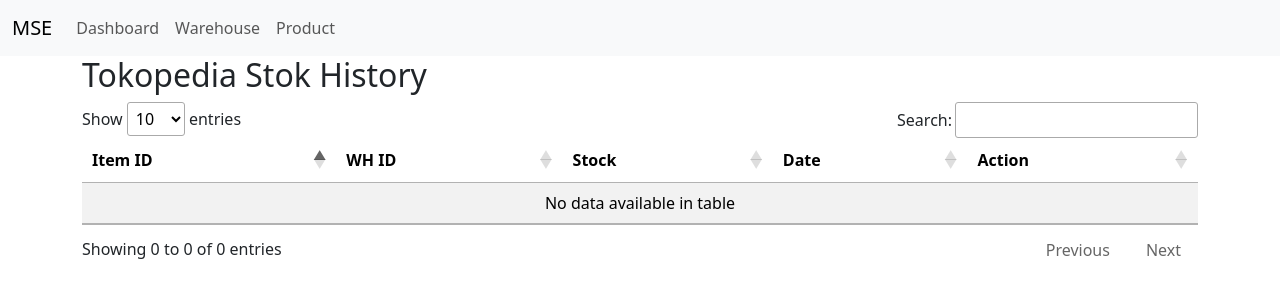
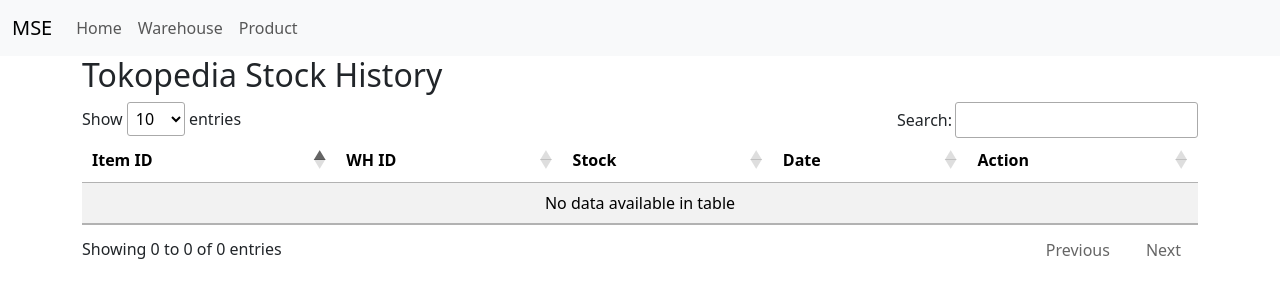
Before and after one commit to timgio26/SMP, a Flask app: page /stokhist in a window 1280 px wide. Shown: the top 300 px of the page. Run offline with Flask 3, Linux system fonts and the light colour scheme; data that the repository does not hold is empty; some libraries are stand-ins or nearby versions.

Commit message:
mod stok

```diff
--- a/app/routes.py
+++ b/app/routes.py
@@ -78,7 +78,7 @@
 
 @app.route('/')
 def index():
-    return redirect(url_for('stokhist'))
+    return render_template('home.html')
 
 @app.route('/<id>')
 def dash(id):
@@ -101,7 +101,18 @@
     print(date.today())
     df=Stok.query.all()
     # df=Stok.query.filter((Stok.stok_date==date.today())&(Stok.item_qty==0)).all()
-    return render_template('stokhist.html',df=df)
+    return render_template('stokhist.html',df=df,title="Tokopedia Stock History")
+
+@app.route('/oostoday')
+def oostoday():
+    if request.args.get('whid'):
+        df=Stok.query.filter((Stok.stok_date==date.today())&
+                             (Stok.item_qty==0)&
+                             (Stok.wh_id==request.args.get('whid'))).all()
+        return render_template('stokhist.html',df=df)
+    else:
+        df=Stok.query.filter((Stok.stok_date==date.today())&(Stok.item_qty==0)).all()
+        return render_template('stokhist.html',df=df,title="OOS Today")
 
 @app.route('/delstokhist/<id>')
 def delstokhist(id):
--- a/app/templates/base.html
+++ b/app/templates/base.html
@@ -21,14 +21,14 @@
 <body>
     <nav class="navbar navbar-expand-lg bg-body-tertiary">
         <div class="container-fluid">
-          <a class="navbar-brand" href="#">MSE</a>
+          <a class="navbar-brand" href="{{url_for('index')}}">MSE</a>
           <button class="navbar-toggler" type="button" data-bs-toggle="collapse" data-bs-target="#navbarNavAltMarkup" aria-controls="navbarNavAltMarkup" aria-expanded="false" aria-label="Toggle navigation">
             <span class="navbar-toggler-icon"></span>
           </button>
           <div class="collapse navbar-collapse" id="navbarNavAltMarkup">
             <div class="navbar-nav">
               <!-- <a class="nav-link active" aria-current="page" href="#">Home</a> -->
-              <a class="nav-link" href="{{url_for('stokhist')}}">Dashboard</a>
+              <a class="nav-link" href="{{url_for('index')}}">Home</a>
               <a class="nav-link" href="{{url_for('wh')}}">Warehouse</a>
               <a class="nav-link" href="{{url_for('prod')}}">Product</a>
               <!-- <a class="nav-link disabled">Disabled</a> -->
--- a/app/templates/stokhist.html
+++ b/app/templates/stokhist.html
@@ -1,7 +1,7 @@
 {% extends 'base.html' %}
 {% block content %}
 
-<h2>Tokopedia Stok History</h2>
+<h2>{{title}}</h2>
 
 <table id="example" class="table table-striped">
     <thead>
```
Also changed, not shown: app/templates/home.html (added, +14 -0 lines).
